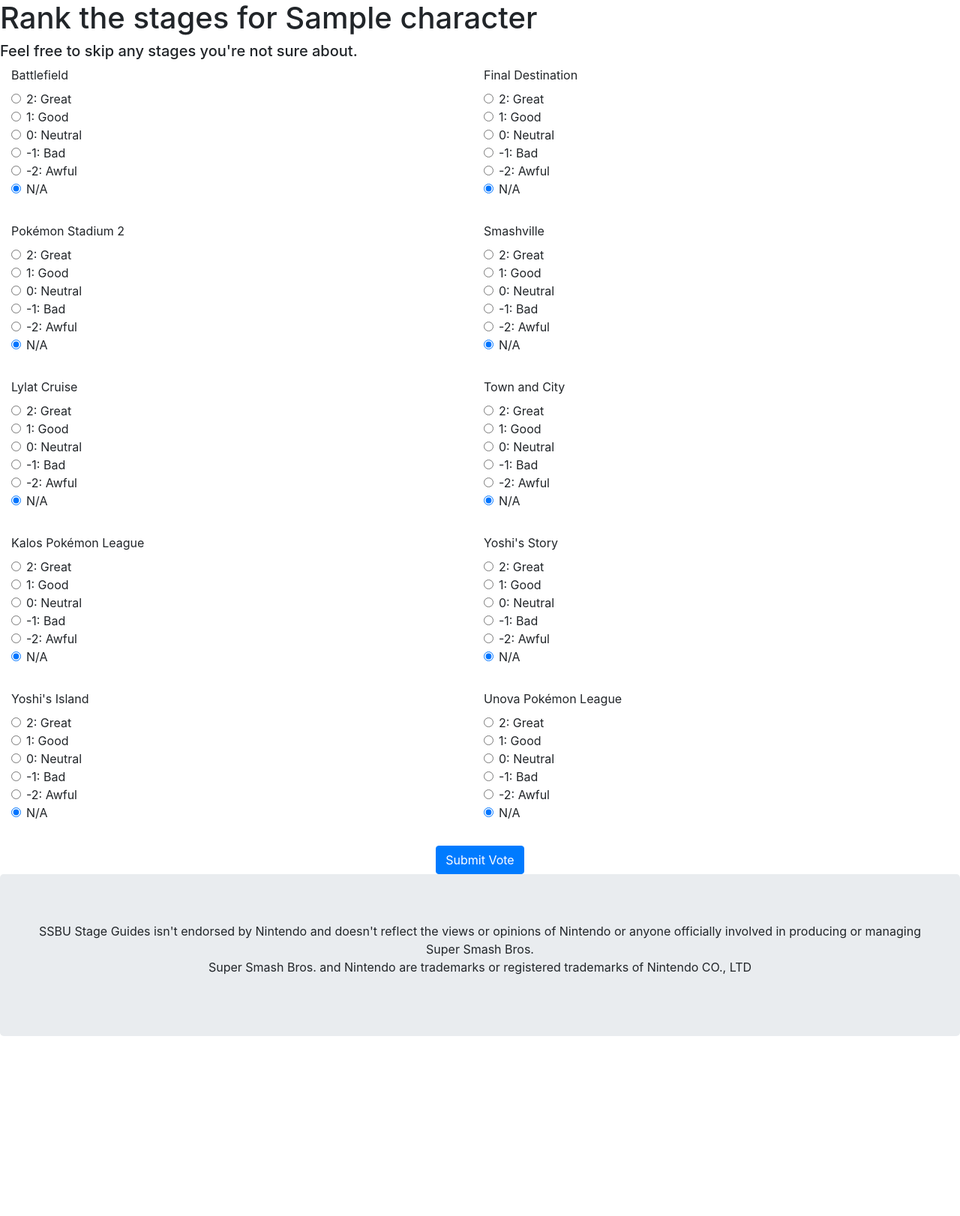
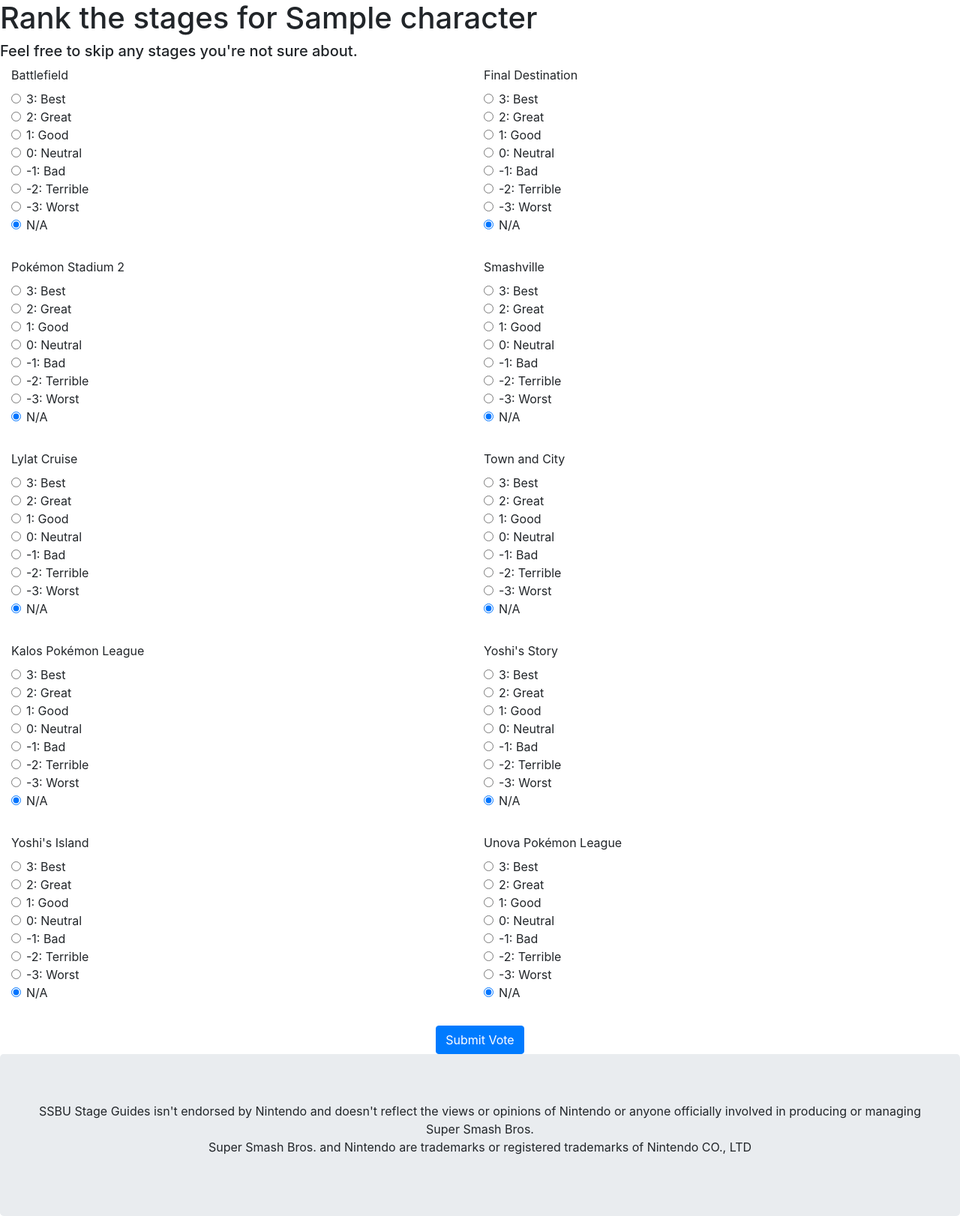
Before and after one commit to justinhwon/SSBU-Stage-Guides, a Django app: a page that uses guide/templates/guide/base.html in a window 1280 px wide. Shown: the part 56-1678 px from the top of the page at 75% size. Before the commit the page ends 1438 px from the top, so only its background shows below. Run offline with Django 3.2, Linux system fonts and the light colour scheme; tables that the repository leaves empty hold one stand-in row (values such as "Sample post"); parts of the project's set-up code (start-up, migrations or seed data) failed here and were passed over; some libraries are stand-ins or nearby versions.

Commit message:
Minor edits. Allow votes between -3 and 3.

```diff
--- a/guide/templates/guide/base.html
+++ b/guide/templates/guide/base.html
@@ -98,7 +98,7 @@
                 <option value="Pikachu">
                 <option value="Piranha Plant">
                 <option value="Pit">
-                <option value="Pokémon Trainer">
+                <option value="Pokémon Trainer">Pokemon Trainer</option>
                 <option value="Richter">
                 <option value="Ridley">
                 <option value="R.O.B.">
--- a/guide/templates/guide/matchupinfo.html
+++ b/guide/templates/guide/matchupinfo.html
@@ -16,7 +16,7 @@
 <!--[score, opp_score, stage_name, stage_img, score_diff])-->
 <!-- Stage Rankings by Matchup Score -->
 {% if matchupscores %}
-    <h2 class="text-center" style="font-weight: bold; font-size: 35px;"> Best Stages for {{character.name}} against {{opponentChar.name}} </h2>
+    <h2 class="text-center" style="font-weight: bold; font-size: 35px;"> Ranking Stages for {{character.name}} against {{opponentChar.name}} </h2>
 
     <div class="container-fluid">
         <div class="row">
@@ -36,7 +36,7 @@
     </div>
 
 {% else %}
-<p class="text-center">One of the characters has no data. Please contribute if you can!</p>
+<p class="text-center">One (or both) of the characters has no data. Please contribute if you can!</p>
 {% endif %}
 
 <br>
--- a/guide/views.py
+++ b/guide/views.py
@@ -125,11 +125,13 @@ class MatchupsView(generic.TemplateView):
 
 class VoteModelForm(forms.ModelForm):
     VOTEVALUES=[
+         (3, '3: Best'),
          (2, '2: Great'),
          (1, '1: Good'),
          (0, '0: Neutral'),
          (-1, '-1: Bad'),
-         (-2, '-2: Awful'),
+         (-2, '-2: Terrible'),
+         (-3, '-3: Worst'),
          ('', 'N/A')
          ]
 
@@ -150,80 +152,80 @@ class VoteModelForm(forms.ModelForm):
         battlefield = self.cleaned_data['battlefield']
         if not battlefield:
             battlefield = None
-        elif int(battlefield) > 2 or int(battlefield) < -2:
-            raise forms.ValidationError("Only scores between -2 and 2 allowed.")
+        elif int(battlefield) > 3 or int(battlefield) < -3:
+            raise forms.ValidationError("Only scores between -3 and 3 allowed.")
         return battlefield
 
     def clean_final_destination(self):
         final_destination = self.cleaned_data['final_destination']
         if not final_destination:
             final_destination = None
-        elif int(final_destination) > 2 or int(final_destination) < -2:
-            raise forms.ValidationError("Only scores between -2 and 2 allowed.")
+        elif int(final_destination) > 3 or int(final_destination) < -3:
+            raise forms.ValidationError("Only scores between -3 and 3 allowed.")
         return final_destination
 
     def clean_pokemon_stadium(self):
         pokemon_stadium = self.cleaned_data['pokemon_stadium']
         if not pokemon_stadium:
             pokemon_stadium = None
-        elif int(pokemon_stadium) > 2 or int(pokemon_stadium) < -2:
-            raise forms.ValidationError("Only scores between -2 and 2 allowed.")
+        elif int(pokemon_stadium) > 3 or int(pokemon_stadium) < -3:
+            raise forms.ValidationError("Only scores between -3 and 3 allowed.")
         return pokemon_stadium
 
     def clean_smashville(self):
         smashville = self.cleaned_data['smashville']
         if not smashville:
             smashville = None
-        elif int(smashville) > 2 or int(smashville) < -2:
-            raise forms.ValidationError("Only scores between -2 and 2 allowed.")
+        elif int(smashville) > 3 or int(smashville) < -3:
+            raise forms.ValidationError("Only scores between -3 and 3 allowed.")
         return smashville
 
     def clean_town(self):
         town = self.cleaned_data['town']
         if not town:
             town = None
-        elif int(town) > 2 or int(town) < -2:
-            raise forms.ValidationError("Only scores between -2 and 2 allowed.")
+        elif int(town) > 3 or int(town) < -3:
+            raise forms.ValidationError("Only scores between -3 and 3 allowed.")
         return town
 
     def clean_lylat(self):
         lylat = self.cleaned_data['lylat']
         if not lylat:
             lylat = None
-        elif int(lylat) > 2 or int(lylat) < -2:
-            raise forms.ValidationError("Only scores between -2 and 2 allowed.")
+        elif int(lylat) > 3 or int(lylat) < -3:
+            raise forms.ValidationError("Only scores between -3 and 3 allowed.")
         return lylat
 
     def clean_kalos(self):
         kalos = self.cleaned_data['kalos']
         if not kalos:
             kalos = None
-        elif int(kalos) > 2 or int(kalos) < -2:
-            raise forms.ValidationError("Only scores between -2 and 2 allowed.")
+        elif int(kalos) > 3 or int(kalos) < -3:
+            raise forms.ValidationError("Only scores between -3 and 3 allowed.")
         return kalos
 
     def clean_yoshi_story(self):
         yoshi_story = self.cleaned_data['yoshi_story']
         if not yoshi_story:
             yoshi_story = None
-        elif int(yoshi_story) > 2 or int(yoshi_story) < -2:
-            raise forms.ValidationError("Only scores between -2 and 2 allowed.")
+        elif int(yoshi_story) > 3 or int(yoshi_story) < -3:
+            raise forms.ValidationError("Only scores between -3 and 3 allowed.")
         return yoshi_story
 
     def clean_yoshi_island(self):
         yoshi_island = self.cleaned_data['yoshi_island']
         if not yoshi_island:
             yoshi_island = None
-        elif int(yoshi_island) > 2 or int(yoshi_island) < -2:
-            raise forms.ValidationError("Only scores between -2 and 2 allowed.")
+        elif int(yoshi_island) > 3 or int(yoshi_island) < -3:
+            raise forms.ValidationError("Only scores between -3 and 3 allowed.")
         return yoshi_island
 
     def clean_unova(self):
         unova = self.cleaned_data['unova']
         if not unova:
             unova = None
-        elif int(unova) > 2 or int(unova) < -2:
-            raise forms.ValidationError("Only scores between -2 and 2 allowed.")
+        elif int(unova) > 3 or int(unova) < -3:
+            raise forms.ValidationError("Only scores between -3 and 3 allowed.")
         return unova
 
     class Meta:
```
Also changed, not shown: guide/templates/guide/matchups.html (+4 -4 lines).
